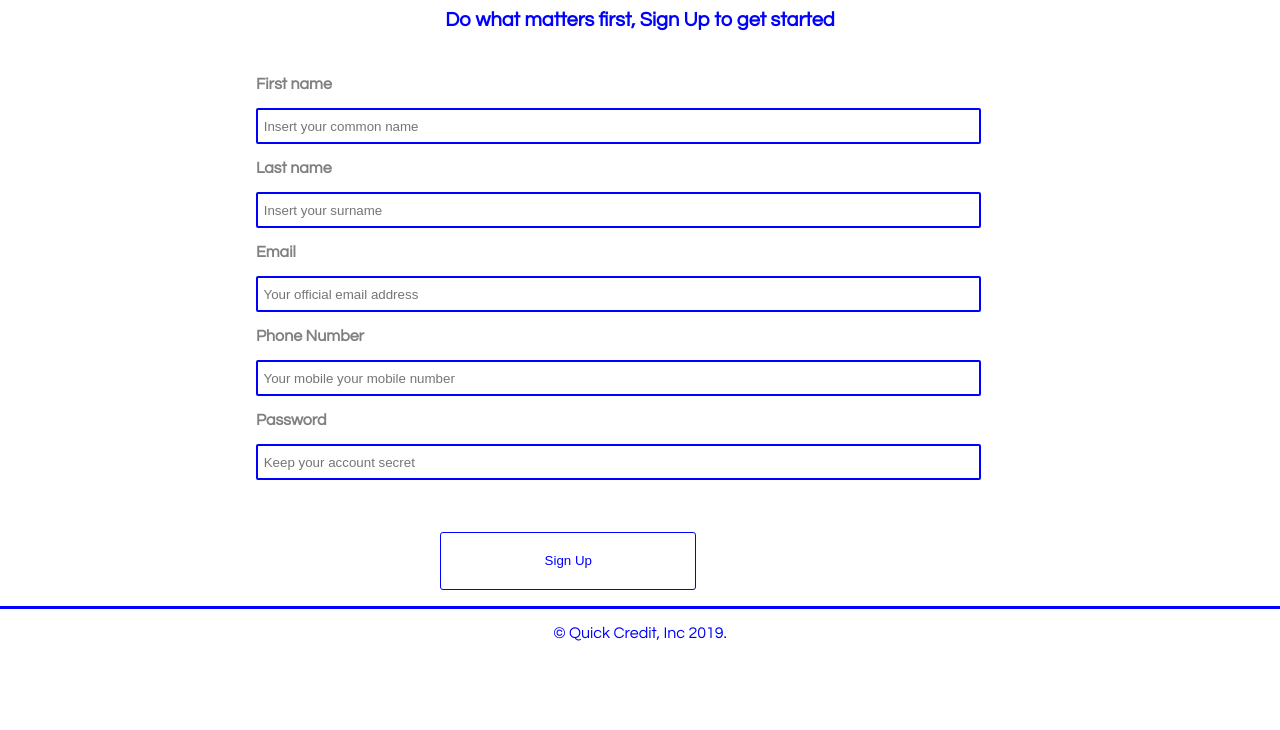
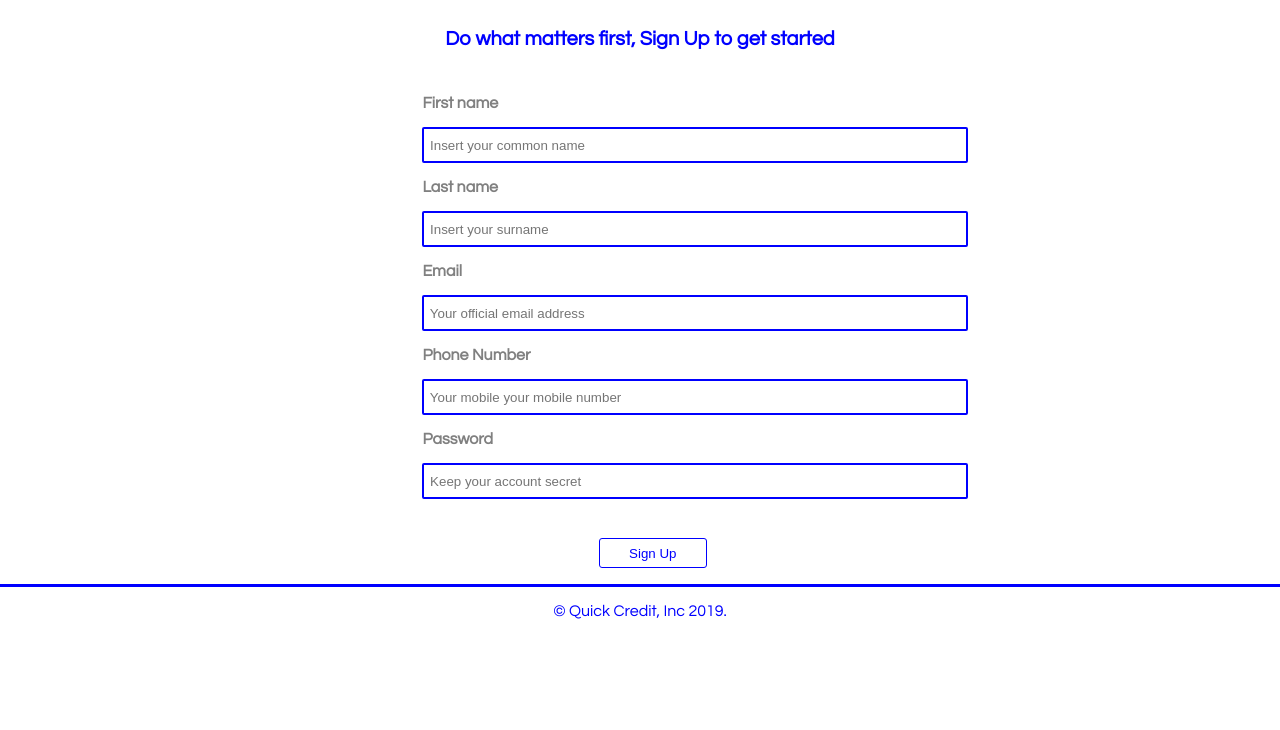
Before and after one commit to motola/credit-loan, a plain HTML site: page UI/signup.html in a window 1280 px wide. Shown: the part 70-800 px from the top of the page. Drawn offline with Linux system fonts and the light colour scheme.

Commit message:
feature(modified): add response/refactor code [Finsihes #165336521]

```diff
--- a/UI/responsive.css
+++ b/UI/responsive.css
@@ -1,5 +1,5 @@
 @media screen and (min-width: 520px) {
-
+    /*****   Responsive styling for homepage */
          header {
              margin: 1% 0 0 0;
 
@@ -16,9 +16,6 @@
 
 
         }
-   nav li {
-
-   }
 
         #main-section p{
 
@@ -30,13 +27,32 @@
 
              margin: 4% 0 8%;
          }
+    /*****   Responsive styling for homepage  (Ends here for this media screen)
+    .
+    .
+    .
+     */
 
+
+    /*****   Responsive styling for signup page */
+
+    #main-form {
+        width: 70;
+       padding:0 0 0 25%;
+    }
+
+    input[type=submit] {
+        width: 14%;
+        padding: 1%;
+        margin-left: 23%;
+    }
+    /*****   Responsive styling for signup page ends here */
 
     }
 
 
     @media screen and (min-width: 780px) {
-
+    /*****   Responsive styling for homepage */
         nav li {
            border: 2px solid blue;
            padding: 5px;
@@ -66,6 +82,15 @@
 
 
         }
+    /*****   Responsive styling for homepage page ends here */
 
+    /*****   Responsive styling for signup page*/
+    #main-form {
+
+        width: 60%;
+        padding:0 0 0 33%;
+     }
+
+     /*****   Responsive styling for signup page ends here */
 
     }
--- a/UI/signup.css
+++ b/UI/signup.css
@@ -88,7 +88,7 @@
     display: inline;
 }
 
-button {
+input[type=submit],value {
     width: 25%;
     margin-top: 5%;
     margin-left: 18%;
@@ -103,7 +103,7 @@
 }
 
 
-button:hover {
+input[type=submit]:hover {
     border: 2px solid blue;
 }
 footer {
--- a/UI/signup.html
+++ b/UI/signup.html
@@ -6,7 +6,7 @@
     <meta http-equiv="X-UA-Compatible" content="ie=edge">
     <title>Sign up to Quick Credit</title>
     <link rel="stylesheet" href="signup.css">
-    <link rel="stylesheet" href="responsive2.css">
+    <link rel="stylesheet" href="responsive.css">
 </head>
 <body>
     <div id="main-body">
@@ -25,17 +25,17 @@
     <form id="main-form">
 
        <p class="">First name<p>
-         <input type="text" name="firstname" placeholder=" Insert your common name">
+         <input type="text" id="firstname" name="firstname" placeholder=" Insert your common name">
        <p>Last name<p>
-         <input type="text" name="lastname" placeholder=" Insert your surname">
+         <input type="text" id="lastname" name="lastname" placeholder=" Insert your surname">
        <p>Email<p>
-         <input type="email" name="lastname" placeholder=" Your official email address">
+         <input type="email" id="email" name="emial" placeholder=" Your official email address">
         <p>Phone Number<p>
-         <input type="number" name="lastname" placeholder=" Your mobile your mobile number">
+         <input type="number" id="phonenumber" name="phonenumber" placeholder=" Your mobile your mobile number">
         <p>Password<p>
-                <input type="number" name="lastname" placeholder=" Keep your account secret">
+                <input type="number" id="pword" name="password" placeholder=" Keep your account secret">
                 <br>
-         <button type="submit"> Sign Up </button>
+         <input type="submit" id="submit" value="Sign Up">
      </form>
    </div>
        <footer><p> &copy; Quick Credit, Inc 2019.</p></footer>
```
Lines whose indentation alone changed are shown as unchanged.
